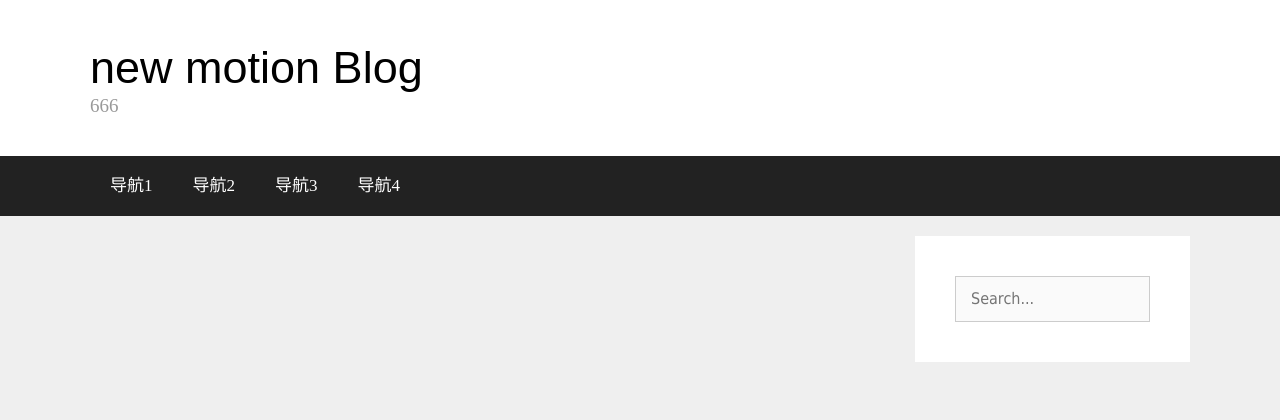
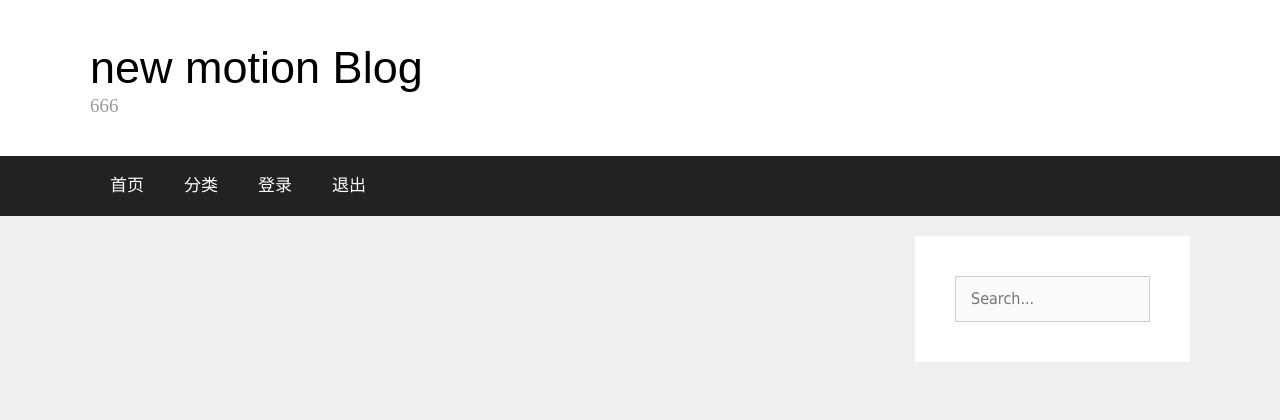
Before and after one commit to keepthinkingit/php-simple-blog, a PHP site: page /view/front/frontinfo.html in a window 1280 px wide. Shown: the top 420 px of the page. Run offline with PHP 8.4, Linux system fonts and the light colour scheme.

Commit message:
fix some bug
fix some bug.

```diff
--- a/art.php
+++ b/art.php
@@ -47,7 +47,7 @@ if(!empty($_POST)){
     if(empty($_POST['content'])){
         errorf("留言内容不能为空～");
     }
-    $newcomm['content']=trim($_POST['content']);
+    $newcomm['content']=htmlspecialchars(trim($_POST['content']));
     $newcomm['art_id']=$art_id;
     $newcomm['pubtime']=time();
     $newcomm['ip'] = sprintf('%u', ip2long(getRealIp()));
--- a/view/admin/artedit.html
+++ b/view/admin/artedit.html
@@ -29,8 +29,8 @@
         <aside>
             <h4>个人中心</h4>
             <ul>
-                <li><a href="">修改密码</a></li>
-                <li><a href="">退出登陆</a></li>
+                <li><a href="pwedit.php">修改密码</a></li>
+                <li><a href="logout.php">退出登陆</a></li>
             </ul>
         </aside>
     </div>
--- a/view/admin/catedit.html
+++ b/view/admin/catedit.html
@@ -22,8 +22,8 @@
             <aside>
                 <h4>文章管理</h4>
                 <ul>
-                    <li><a href="">文章列表</a></li>
-                    <li><a href="">发布文章</a></li>
+                    <li><a href="./artlist.php">文章列表</a></li>
+                    <li><a href="./artadd.php">发布文章</a></li>
                 </ul>
             </aside>
             <aside>
--- a/view/admin/catlist.html
+++ b/view/admin/catlist.html
@@ -16,7 +16,7 @@
                 <h4>栏目管理</h4>
                 <ul>
                     <li><a href="./catlist.php">栏目列表</a></li>
-                    <li><a href="./catadd.php'">添加栏目</a></li>
+                    <li><a href="./catadd.php">添加栏目</a></li>
                 </ul>
             </aside>
             <aside>
--- a/view/admin/commlist.html
+++ b/view/admin/commlist.html
@@ -29,8 +29,8 @@
         <aside>
             <h4>个人中心</h4>
             <ul>
-                <li><a href="">修改密码</a></li>
-                <li><a href="">退出登陆</a></li>
+                <li><a href="pwedit.php">修改密码</a></li>
+                <li><a href="logout.php">退出登陆</a></li>
             </ul>
         </aside>
     </div>
--- a/view/admin/info.html
+++ b/view/admin/info.html
@@ -29,8 +29,8 @@
             <aside>
                 <h4>个人中心</h4>
                 <ul>
-                    <li><a href="">修改密码</a></li>
-                    <li><a href="">退出登陆</a></li>
+                    <li><a href="pwedit.php">修改密码</a></li>
+                    <li><a href="logout.php">退出登陆</a></li>
                 </ul>
             </aside>
         </div>
--- a/view/front/frontinfo.html
+++ b/view/front/frontinfo.html
@@ -13,10 +13,10 @@
 </header>
 <nav>
     <ul>
-        <li><a href="">导航1</a></li>
-        <li><a href="">导航2</a></li>
-        <li><a href="">导航3</a></li>
-        <li><a href="">导航4</a></li>
+        <li><a href="./index.php">首页</a></li>
+        <li><a href="./catlist.php">分类</a></li>
+        <li><a href="./login.php">登录</a></li>
+        <li><a href="./logout.php">退出</a></li>
     </ul>
 </nav>
 <div id="main">
```
Also changed, not shown: view/front/art.html (+4 -4 lines), view/front/index.html (+4 -4 lines).
